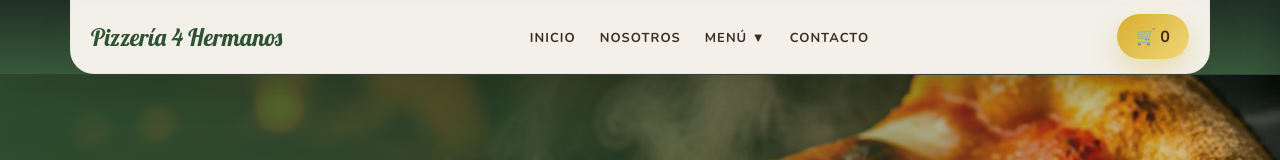
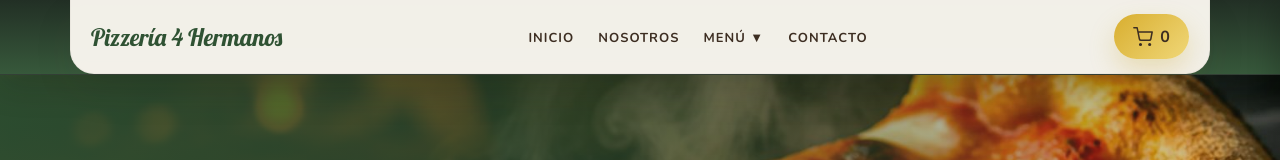
Before and after one commit to GermanHernando/pizzeria-4-hermanos, a React (Vite) app: page / in a window 1280 px wide. Shown: the top 160 px of the page. Built offline with nearby package versions, Linux system fonts and the light colour scheme.

Commit message:
Se agrega iconoSvg de carrito en el Navbar

```diff
--- a/src/components/carousel/Carousel.jsx
+++ b/src/components/carousel/Carousel.jsx
@@ -3,7 +3,6 @@ import ItemList from '../products/ItemList.jsx';
 import './Carousel.css'
 
 
-// NUEVO: hook que calcula cuántas columnas usar según el ancho de pantalla
 const useColumnasResponsive = (columnasDeseadas) => {
   const [columnas, setColumnas] = useState(columnasDeseadas);
 
@@ -31,7 +30,7 @@ const Carousel = ({ productos, columnas: columnasDeseadas = 3, filas = 1 }) => {
   const [slideActual, setSlideActual] = useState(0);
   const itemsPorSlide = columnas * filas;
 
-  // NUEVO: si cambia la cantidad de columnas, volvemos al primer slide
+
   useEffect(() => {
     setSlideActual(0);
   }, [columnas]);
--- a/src/components/navbar/Navbar.jsx
+++ b/src/components/navbar/Navbar.jsx
@@ -47,7 +47,23 @@ return (
 
         <li><a href="#contacto">Contacto</a></li>
     </ul>
-        <a href="#carrito" className={style.navbarCart} onClick={abrirCarrito}>🛒 {cantidadTotal}</a>
+        <a
+          href="#carrito"
+          className={style.navbarCart}
+          onClick={abrirCarrito}
+          aria-label={`Abrir carrito, ${cantidadTotal} ${cantidadTotal === 1 ? 'producto' : 'productos'}`}
+        >
+          <svg
+            className={style.navbarCartIcon}
+            viewBox="0 0 24 24"
+            aria-hidden="true"
+          >
+            <circle cx="9" cy="21" r="1" />
+            <circle cx="20" cy="21" r="1" />
+            <path d="M1 1h4l2.68 13.39a2 2 0 0 0 2 1.61h9.72a2 2 0 0 0 2-1.61L23 6H6" />
+          </svg>
+          <span>{cantidadTotal}</span>
+        </a>
     </nav>
     );
 }
--- a/src/components/navbar/Navbar.module.css
+++ b/src/components/navbar/Navbar.module.css
@@ -78,6 +78,17 @@
   box-shadow: 0 16px 28px rgba(201, 162, 39, 0.32);
 }
 
+.navbarCartIcon {
+  width: 1.25rem;
+  height: 1.25rem;
+  flex-shrink: 0;
+  fill: none;
+  stroke: currentColor;
+  stroke-width: 1.8;
+  stroke-linecap: round;
+  stroke-linejoin: round;
+}
+
 
 .menuDropdownWrapper {
   position: relative;
--- a/src/context/CartContext.jsx
+++ b/src/context/CartContext.jsx
@@ -1,7 +1,6 @@
 import { createContext, useContext, useEffect, useState } from 'react';
 
 export const CartContext = createContext(null);
-
 export const useCart = () => useContext(CartContext);
 
 export const CartProvider = ({ children }) => {
```
